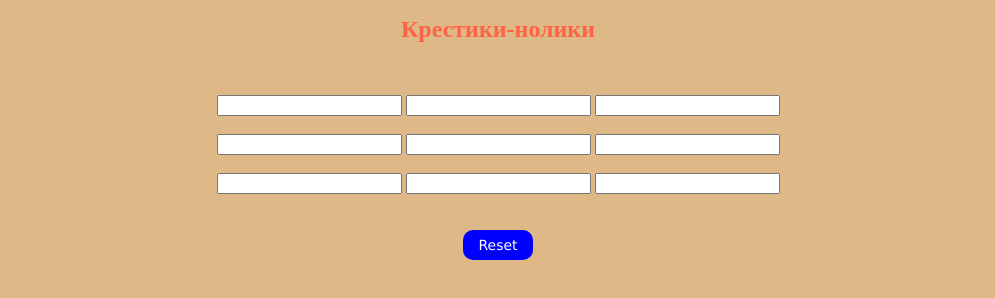
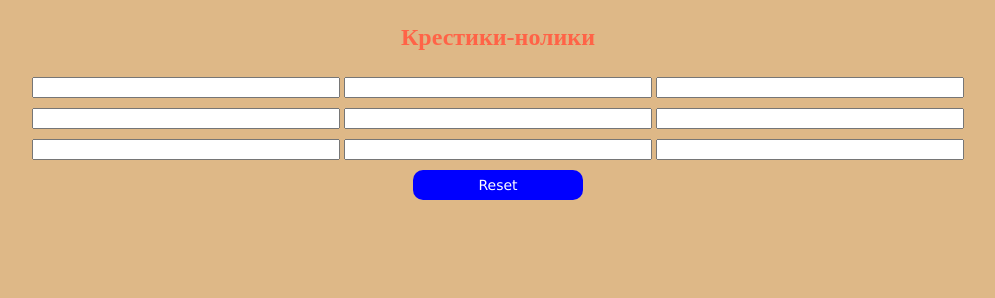
Before and after one commit to Autodestr/Krestiki, a plain HTML site: page Html.html in a window 1280 px wide. Both pictures are taken after a click on the button "Reset". Shown: the whole page, without its empty margins (142-1137 px from the left). Drawn offline with Linux system fonts and the light colour scheme.

Commit message:
fix(html): исправил адрес

```diff
--- a/Html.html
+++ b/Html.html
@@ -15,23 +15,28 @@
   <body>
     <div id="main">
         <h1>Крестики-нолики</h1>
-        <br><br>
-        <input type="text" id="b1" onclick="setValue.apply(this); myfunc();" readonly>
-        <input type="text" id="b2" onclick="setValue.apply(this); myfunc();" readonly>
-        <input type="text" id="b3" onclick="setValue.apply(this); myfunc();" readonly>
-        <br><br>
-        <input type="text" id="b4" onclick="setValue.apply(this); myfunc();" readonly>
-        <input type="text" id="b5" onclick="setValue.apply(this); myfunc();" readonly>
-        <input type="text" id="b6" onclick="setValue.apply(this); myfunc();" readonly>
-        <br><br>
-        <input type="text" id="b7" onclick="setValue.apply(this); myfunc();" readonly>
-        <input type="text" id="b8" onclick="setValue.apply(this); myfunc();" readonly>
-        <input type="text" id="b9" onclick="setValue.apply(this); myfunc();" readonly>
-        <br><br> <br>
+        <div class="inputBlock">
+        <input type="text" id="b1"  onclick="setValue.apply(this); myfunc();" readonly>
+        <input type="text" id="b2"  onclick="setValue.apply(this); myfunc();" readonly>
+        <input type="text" id="b3"  onclick="setValue.apply(this); myfunc();" readonly>
+        </div>
+        <div class="inputBlock">
+        <input type="text" id="b4"  onclick="setValue.apply(this); myfunc();" readonly>
+        <input type="text" id="b5"  onclick="setValue.apply(this); myfunc();" readonly>
+        <input type="text" id="b6"  onclick="setValue.apply(this); myfunc();" readonly>
+        </div>
+    <div class="inputBlock">
+        <input type="text" id="b7"  onclick="setValue.apply(this); myfunc();" readonly>
+        <input type="text" id="b8"  onclick="setValue.apply(this); myfunc();" readonly>
+        <input type="text" id="b9"  onclick="setValue.apply(this); myfunc();" readonly>
+    </div>
+        <div class="buttonPane">
+<!--            <button id="start" onclick="startGame()">Start</button>-->
         <button id="but" onclick="reset()">
         Reset</button>
+        </div>
         <br><br>
-        <p id="print"></p>
+        <p id="pri</p>
     </div>
   </body>
 
--- a/js.js
+++ b/js.js
@@ -1,103 +1,86 @@
-function myfunc() {
-var b1, b2, b3, b4, b5, b6, b7, b8, b9;
-b1 = document.getElementById("b1").value
-b1 = document.getElementById("b2").value
-b1 = document.getElementById("b3").value
-b1 = document.getElementById("b4").value
-b1 = document.getElementById("b5").value
-b1 = document.getElementById("b6").value
-b1 = document.getElementById("b7").value
-b1 = document.getElementById("b8").value
-b1 = document.getElementById("b9").value
+let b1 = document.getElementById("b1")
+let b2 = document.getElementById("b2")
+let b3 = document.getElementById("b3")
+let b4 = document.getElementById("b4")
+let b5 = document.getElementById("b5")
+let b6 = document.getElementById("b6")
+let b7 = document.getElementById("b7")
+let b8 = document.getElementById("b8")
+let b9 = document.getElementById("b9")
 
-if (b1.toLowerCase() == 'x' && b2.toLowerCase() == 'x' && b3.toLowerCase() == 'x') {
-    window.alert('You are a winner');
-    reset();
-}
-else if (b4.toLowerCase() == 'x' && b5.toLowerCase() == 'x' && b6.toLowerCase() == 'x') {
-    window.alert('You are a winner');
-    reset();
-}
-else if (b7.toLowerCase() == 'x' && b8.toLowerCase() == 'x' && b9.toLowerCase() == 'x') {
-    window.alert('You are a winner');
-    reset();
-}
-else if (b1.toLowerCase() == 'x' && b4.toLowerCase() == 'x' && b7.toLowerCase() == 'x') {
-    window.alert('You are a winner');
-    reset();
-}
-else if (b2.toLowerCase() == 'x' && b5.toLowerCase() == 'x' && b8.toLowerCase() == 'x') {
-    window.alert('You are a winner');
-    reset();
-}
-else if (b3.toLowerCase() == 'x' && b6.toLowerCase() == 'x' && b9.toLowerCase() == 'x') {
-    window.alert('You are a winner');
-    reset();
-}
-else if (b1.toLowerCase() == 'x' && b5.toLowerCase() == 'x' && b9.toLowerCase() == 'x') {
-    window.alert('You are a winner');
-    reset();
-}
-else if (b3.toLowerCase() == 'x' && b5.toLowerCase() == 'x' && b7.toLowerCase() == 'x') {
-    window.alert('You are a winner');
-    reset();
+let oScore = 0
+let xScore = 0
+let iteration = 0
+
+const valueField = new Map ([
+    ['b1', 1],
+    ['b2', 2],
+    ['b3', 3],
+    ['b4', 10],
+    ['b5', 20],
+    ['b6', 30],
+    ['b7', 100],
+    ['b8', 200],
+    ['b9', 300],
+])
+
+const succsesValueSet = new Set([6, 60, 600, 111, 222, 333, 321, 123])
+
+const unblockField = (node) => {
+    node.forEach((item) => item.disabled = false)
 }
 
-if (b1.toLowerCase() == 'o' && b2.toLowerCase() == 'o' && b3.toLowerCase() == 'o') {
-    window.alert('You are a winner');
-    reset();
+const startGame = () => {
+    b1 = document.getElementById("b1")
+    b2 = document.getElementById("b2")
+    b3 = document.getElementById("b3")
+    b4 = document.getElementById("b4")
+    b5 = document.getElementById("b5")
+    b6 = document.getElementById("b6")
+    b7 = document.getElementById("b7")
+    b8 = document.getElementById("b8")
+    b9 = document.getElementById("b9")
+    unblockField([b1,b2,b3,b4,b5,b6,b7,b8,b9])
 }
-else if (b4.toLowerCase() == 'o' && b5.toLowerCase() == 'o' && b6.toLowerCase() == 'o') {
-    window.alert('You are a winner');
-    reset();
-}
-else if (b7.toLowerCase() == 'o' && b8.toLowerCase() == 'o' && b9.toLowerCase() == 'o') {
-    window.alert('You are a winner');
-    reset();
-}
-else if (b1.toLowerCase() == 'o' && b4.toLowerCase() == 'o' && b7.toLowerCase() == 'o') {
-    window.alert('You are a winner');
-    reset();
-}
-else if (b2.toLowerCase() == 'o' && b5.toLowerCase() == 'o' && b8.toLowerCase() == 'o') {
-    window.alert('You are a winner');
-    reset();
-}
-else if (b3.toLowerCase() == 'o' && b6.toLowerCase() == 'o' && b9.toLowerCase() == 'o') {
-    window.alert('You are a winner');
-    reset();
-}
-else if (b1.toLowerCase() == 'o' && b5.toLowerCase() == 'o' && b9.toLowerCase() == 'o') {
-    window.alert('You are a winner');
-    reset();
-}
-else if (b3.toLowerCase() == 'o' && b5.toLowerCase() == 'o' && b7.toLowerCase() == 'o') {
-    window.alert('You are a winner');
-    reset();
-}
+function myfunc() {
+    iteration+=1;
+    const xWin = succsesValueSet.has(xScore)
+    const oWin = succsesValueSet.has(oScore)
+    if (xWin || oWin){
+        window.alert(`${xWin? 'X player': 'O player'} are a winner`);
+        reset();
+    } else if (iteration === 9){
+        window.alert('Nobody are a winner');
+        reset();
+    }
 }
 
 function reset() {
+    if (!b1) {
+        startGame()
+    }
+    b1.value = " ";
+    b2.value = " ";
+    b3.value = " ";
+    b4.value = " ";
+    b5.value = " ";
+    b6.value = " ";
+    b7.value = " ";
+    b8.value = " ";
+    b9.value = " ";
     location.reload();
-    document.getElementById("b1").value = " ";
-    document.getElementById("b2").value = " ";
-    document.getElementById("b3").value = " ";
-    document.getElementById("b4").value = " ";
-    document.getElementById("b5").value = " ";
-    document.getElementById("b6").value = " ";
-    document.getElementById("b7").value = " ";
-    document.getElementById("b8").value = " ";
-    document.getElementById("b9").value = " ";
 }
 
 let flag = 1;
 function setValue() {
-    if (flag == 1) {
+    if (flag === 1) {
         this.value = "X";
         this.disabled = true;
         flag = 0;
+        xScore += valueField.get(this.id);
     }
     else {
+        oScore += valueField.get(this.id);
         this.value = "O";
         this.disabled = true;
         flag = 1;
--- a/style.css
+++ b/style.css
@@ -20,9 +20,9 @@ h1 {
     font-size: 14px;
     text-align: center;
 }
-#but {
+button {
     box-sizing: border-box;
-    width: 70px;
+    width: 170px;
     height: 30px;
     border: aqua;
     margin: auto;
@@ -33,6 +33,13 @@ h1 {
     font-size: 14px;
     cursor: auto;
 }
+
+.buttonPane {
+    display: flex;
+    width: 50%;
+    justify-content: space-around;
+    align-items: center;
+}
 #print {
     font-family: Geneva;
     color: tomato;
@@ -41,6 +48,14 @@ h1 {
 
 #main {
     text-align: center;
+    display: flex;
+    gap: 10px;
+    align-items: center;
+    flex-direction: column;
+}
+
+#main .inputBlock input{
+    width: 300px;
 }
 
 body {
```
